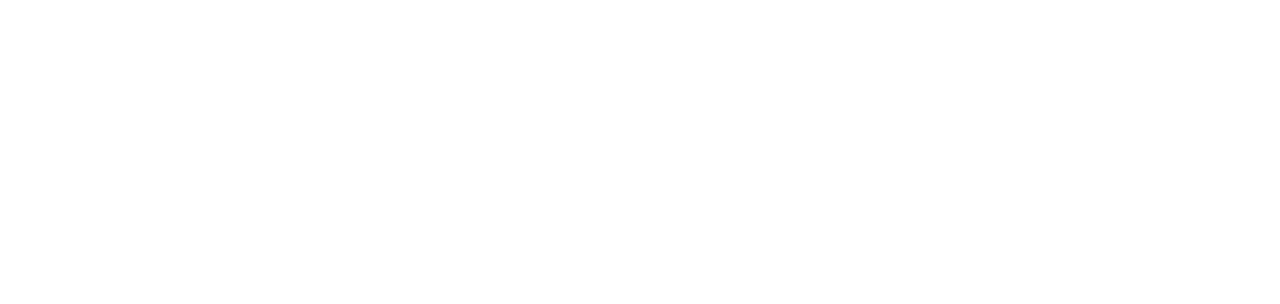
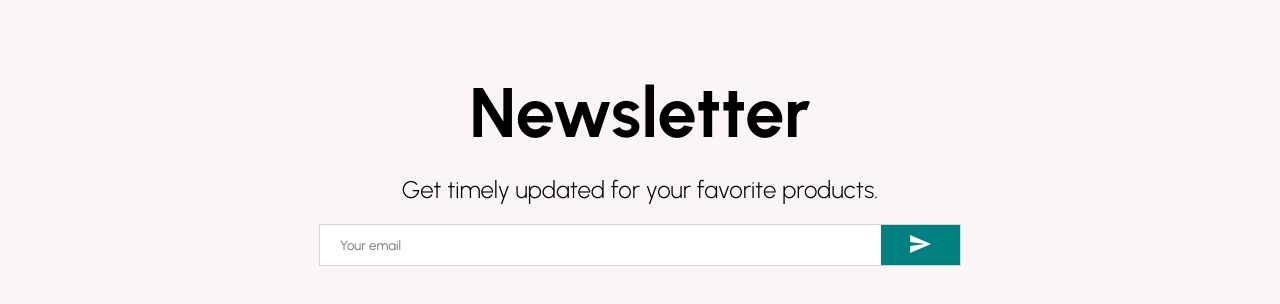
Before and after one commit to madisonkreitner/ecommerce-app, a React (Create React App) app: page / in a window 1280 px wide. Shown: the part 2328-2632 px from the top of the page. Before the commit the page ends 2256 px from the top, so only its background shows below. Built offline with nearby package versions, Linux system fonts and the light colour scheme.

Commit message:
Newsletter layout

```diff
--- /dev/null
+++ b/src/components/Newsletter.jsx
@@ -0,0 +1,61 @@
+import SendIcon from '@mui/icons-material/Send';
+import styled from 'styled-components';
+
+const Container = styled.div`
+    height: 60vh;
+    background-color: #fcf5f5;
+    display: flex;
+    justify-content: center;
+    align-items: center;
+    flex-direction: column;
+`;
+
+const Title = styled.h1`
+    font-size: 70px;
+    margin-bottom: 20px;
+`;
+
+const Desc = styled.div`
+    font-size: 24px;
+    font-weight: 300;
+    margin-bottom: 20px;
+`;
+
+const InputContainer = styled.div`
+    width: 50%;
+    height: 40px;
+    background-color: white;
+    display: flex;
+    justify-content: space-between;
+    border: 1px solid lightgray;
+`;
+
+const Input = styled.input`
+    border: none;
+    flex: 8;
+    padding-left: 20px;
+`;
+
+const Button = styled.button`
+    flex: 1;
+    border: none;
+    background-color: teal;
+    color: white;
+`;
+
+const Newsletter = () => {
+    return (
+        <Container>
+            <Title>Newsletter</Title>
+            <Desc>Get timely updated for your favorite products.</Desc>
+            <InputContainer>
+                <Input placeholder="Your email"/>
+                <Button>
+                    <SendIcon />
+                </Button>
+            </InputContainer>
+        </Container>
+    )
+}
+
+export default Newsletter
--- a/src/pages/Home.jsx
+++ b/src/pages/Home.jsx
@@ -4,6 +4,7 @@
 import Navbar from '../components/Navbar'
 import Slider from '../components/Slider'
 import Products from '../components/Products'
+import Newsletter from '../components/Newsletter'
 
 const Home = () => {
     return (
@@ -13,6 +14,7 @@
             <Slider />
             <Categories />
             <Products />
+            <Newsletter />
         </div>
     )
 }
```
